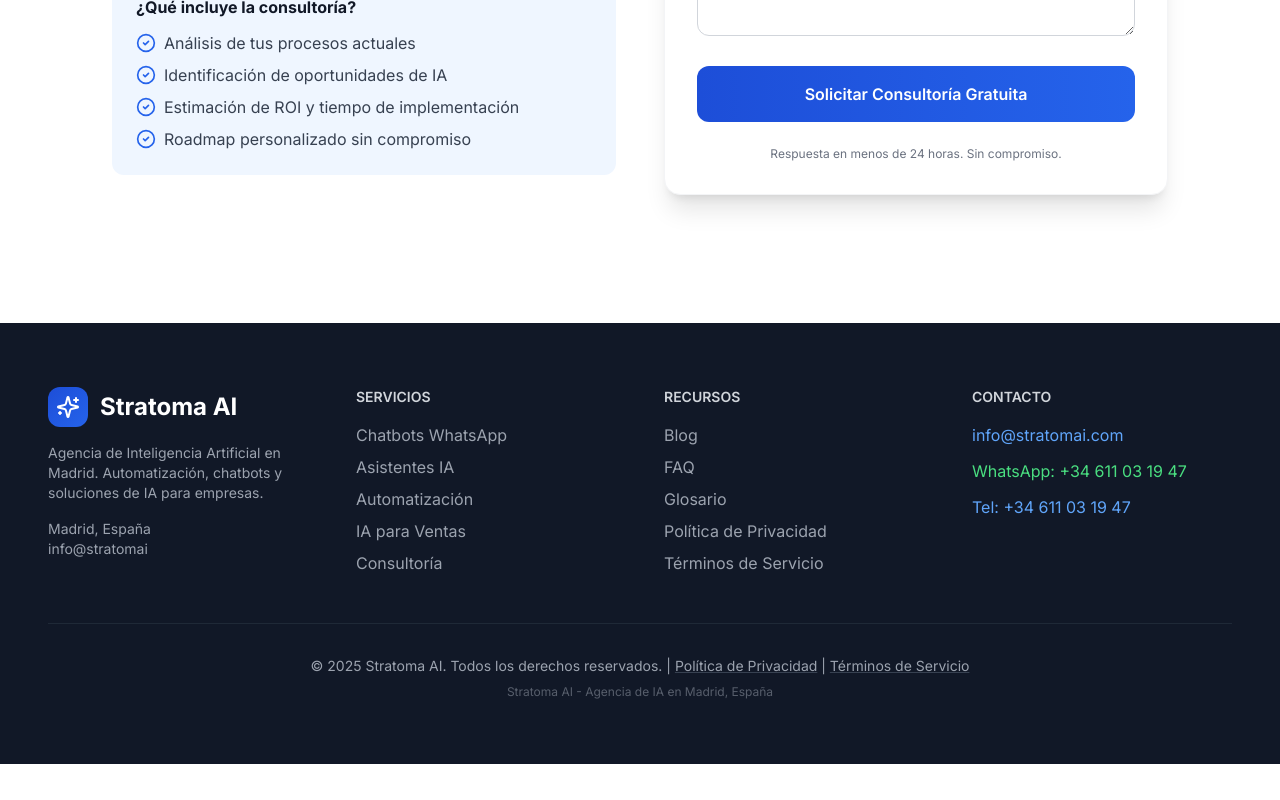
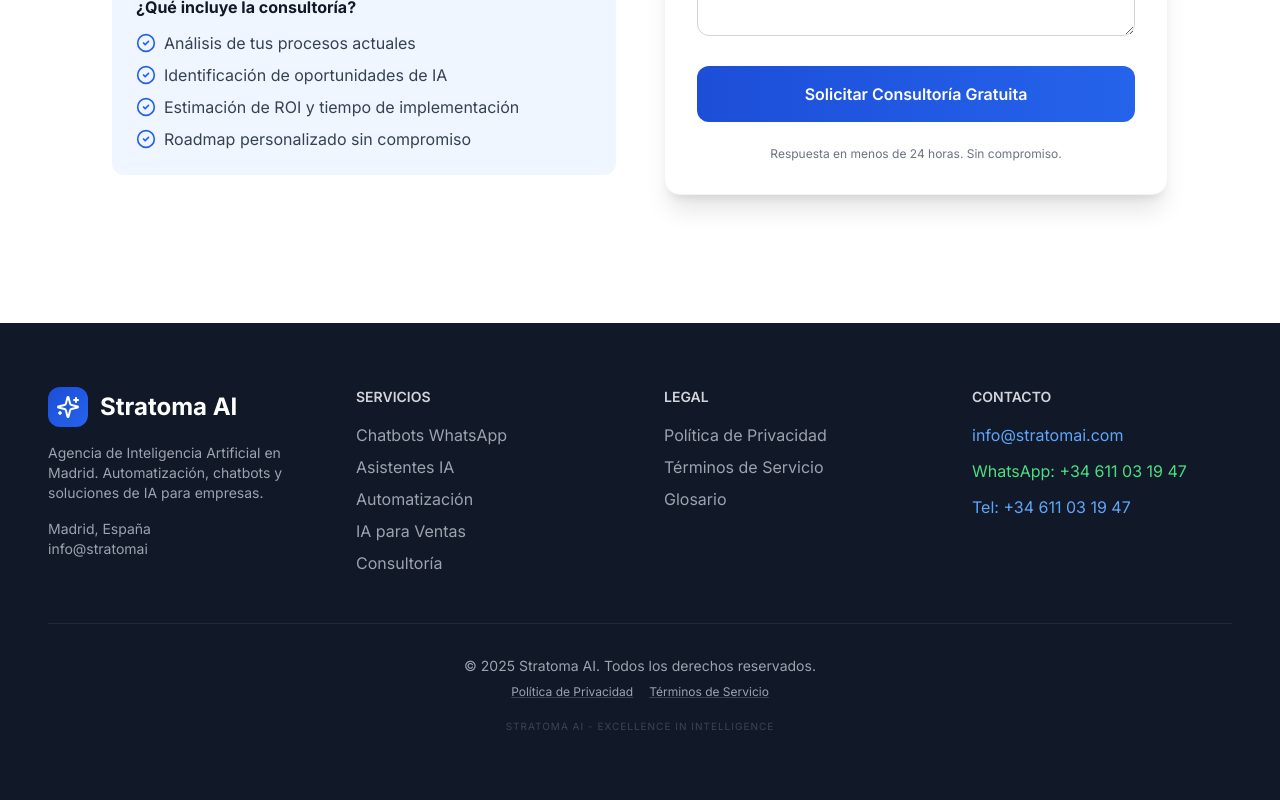
Before and after one commit to DoubleN96/stratomai-web, a Next.js app: page / in a window 1280 px wide. Shown: the part 6680-7480 px from the top of the page. Before the commit the page ends 7444 px from the top, so only its background shows below. Built offline with nearby package versions, Linux system fonts and the light colour scheme.

Commit message:
Compliance Fix: Switched to absolute URLs for legal links and added dedicated Legal section

```diff
--- a/app/page.tsx
+++ b/app/page.tsx
@@ -754,13 +754,11 @@
             </div>
 
             <div>
-              <h4 className="text-sm font-semibold text-gray-300 mb-4 uppercase">Recursos</h4>
+              <h4 className="text-sm font-semibold text-gray-300 mb-4 uppercase">Legal</h4>
               <ul className="space-y-2">
-                <li><Link href="/blog" className="text-gray-400 hover:text-white transition-colors">Blog</Link></li>
-                <li><Link href="/faq" className="text-gray-400 hover:text-white transition-colors">FAQ</Link></li>
+                <li><a href="https://stratomai.com/privacy" className="text-gray-400 hover:text-white transition-colors">Política de Privacidad</a></li>
+                <li><a href="https://stratomai.com/terms" className="text-gray-400 hover:text-white transition-colors">Términos de Servicio</a></li>
                 <li><Link href="/glossary" className="text-gray-400 hover:text-white transition-colors">Glosario</Link></li>
-                <li><Link href="/privacy" className="text-gray-400 hover:text-white transition-colors">Política de Privacidad</Link></li>
-                <li><Link href="/terms" className="text-gray-400 hover:text-white transition-colors">Términos de Servicio</Link></li>
               </ul>
             </div>
 
@@ -781,8 +779,12 @@
           </div>
 
           <div className="border-t border-gray-800 pt-8 text-center text-sm text-gray-400">
-            <p>© {new Date().getFullYear()} Stratoma AI. Todos los derechos reservados. | <Link href="/privacy" className="hover:text-white underline decoration-gray-700">Política de Privacidad</Link> | <Link href="/terms" className="hover:text-white underline decoration-gray-700">Términos de Servicio</Link></p>
-            <p className="mt-2 text-xs opacity-50">Stratoma AI - Agencia de IA en Madrid, España</p>
+            <p>© {new Date().getFullYear()} Stratoma AI. Todos los derechos reservados.</p>
+            <div className="mt-2 flex justify-center gap-4 text-xs">
+              <a href="https://stratomai.com/privacy" className="hover:text-white underline decoration-gray-700">Política de Privacidad</a>
+              <a href="https://stratomai.com/terms" className="hover:text-white underline decoration-gray-700">Términos de Servicio</a>
+            </div>
+            <p className="mt-4 text-[10px] opacity-30 uppercase tracking-widest">Stratoma AI - Excellence in Intelligence</p>
           </div>
         </div>
       </footer>
```
